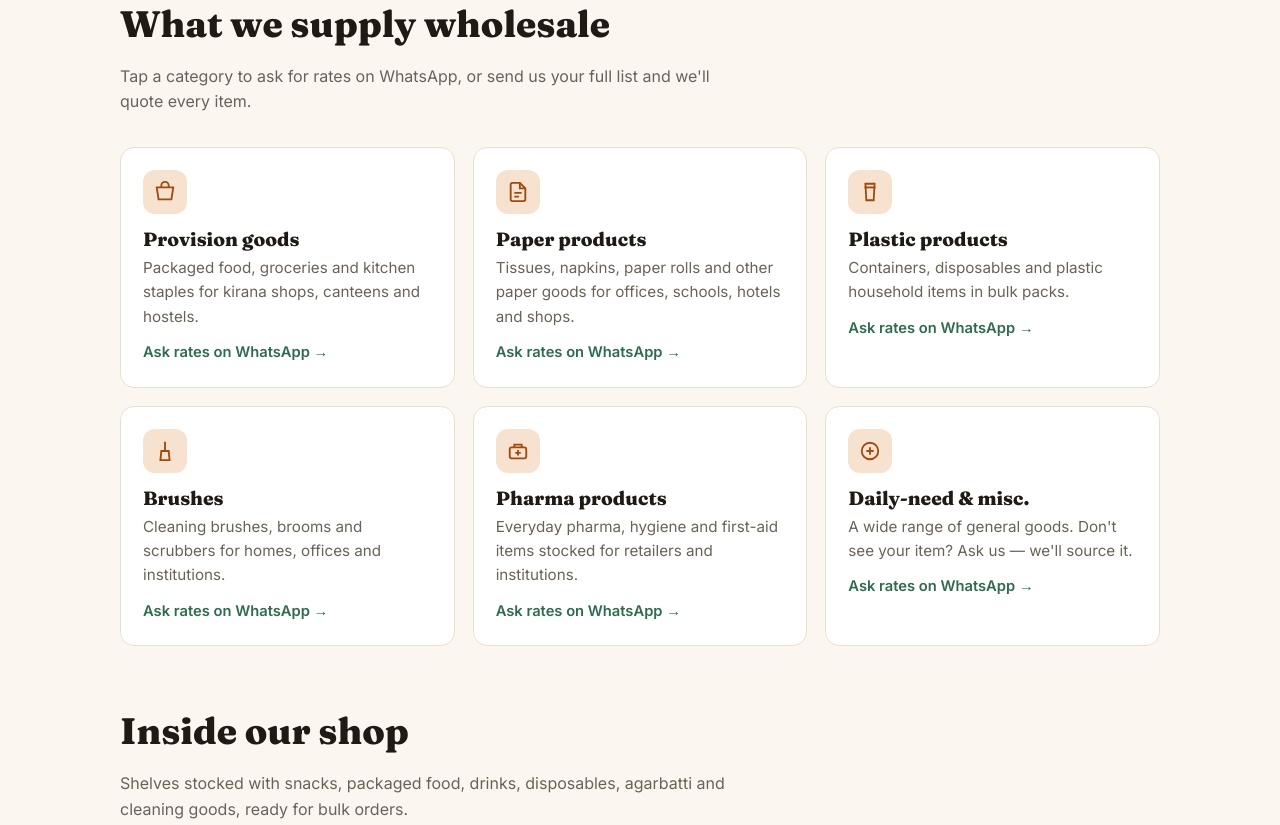
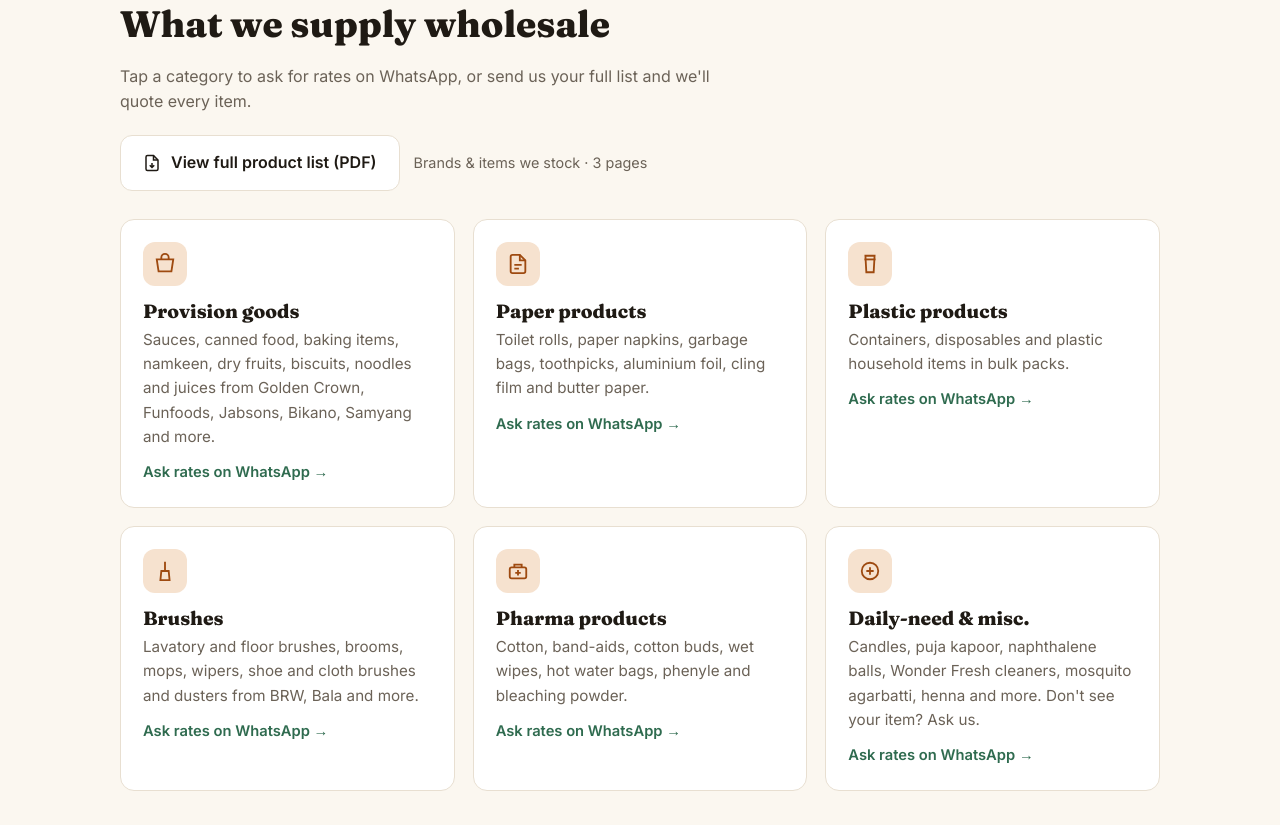
Before and after one commit to thedeskguy/shreeagarwalstores, a plain HTML site: page index.html in a window 1280 px wide. Shown: the part 894-1719 px from the top of the page. Drawn offline with Linux system fonts and the light colour scheme.

Commit message:
Add product list PDF, Instagram contact, real items in categories
Co-Authored-By: Claude Opus 5.5 <noreply@anthropic.com>

```diff
--- a/index.html
+++ b/index.html
@@ -78,7 +78,7 @@
     {"@type": "Question", "name": "Do you supply schools, colleges and offices?",
      "acceptedAnswer": {"@type": "Answer", "text": "Yes. We supply paper products, cleaning and hygiene items, plastic goods and daily-need items to schools, colleges, offices and other institutions, with GST bills."}},
     {"@type": "Question", "name": "How do I get a price list?",
-     "acceptedAnswer": {"@type": "Answer", "text": "Send your requirement on WhatsApp to 69002 85203 or 70029 79830 and we will share current wholesale rates."}}
+     "acceptedAnswer": {"@type": "Answer", "text": "See our product list (PDF) on this page for the brands and items we stock, then send your requirement on WhatsApp to 69002 85203 or 70029 79830 and we will share current wholesale rates."}}
   ]
 }
 </script>
@@ -144,6 +144,8 @@
   /* who we serve */
   .serve{background:var(--ink);color:#f3ece2}
   .serve .sub{color:#c9bfb2}
+  .plist{display:flex;flex-wrap:wrap;align-items:center;gap:8px 14px;margin:-12px 0 28px}
+  .plist span{color:var(--muted);font-size:.9rem}
   .pills{display:flex;flex-wrap:wrap;gap:10px}
   .pill{border:1px solid #4a4238;border-radius:999px;padding:10px 18px;font-weight:500}
 
@@ -276,17 +278,21 @@
     <div class="wrap">
       <h2>What we supply wholesale</h2>
       <p class="sub">Tap a category to ask for rates on WhatsApp, or send us your full list and we'll quote every item.</p>
+      <p class="plist"><a class="btn btn-call" href="product-list.pdf" target="_blank" rel="noopener">
+        <svg width="18" height="18" viewBox="0 0 24 24" fill="none" stroke="currentColor" stroke-width="2" aria-hidden="true"><path d="M14 2H6a2 2 0 0 0-2 2v16a2 2 0 0 0 2 2h12a2 2 0 0 0 2-2V8z"/><path d="M14 2v6h6M12 12v6M9 15l3 3 3-3"/></svg>
+        View full product list (PDF)
+      </a><span>Brands &amp; items we stock · 3 pages</span></p>
       <div class="grid">
         <a class="cat" href="https://wa.me/916900285203?text=Hi%20Shree%20Agarwal%20Stores%2C%20please%20share%20wholesale%20rates%20for%20Provision%20goods%3A%20" target="_blank" rel="noopener">
           <div class="ic"><svg width="22" height="22" viewBox="0 0 24 24" fill="none" stroke="currentColor" stroke-width="2"><path d="M3 7h18l-2 13H5L3 7z"/><path d="M8 7V5a4 4 0 0 1 8 0v2"/></svg></div>
           <h3>Provision goods</h3>
-          <p>Packaged food, groceries and kitchen staples for kirana shops, canteens and hostels.</p>
+          <p>Sauces, canned food, baking items, namkeen, dry fruits, biscuits, noodles and juices from Golden Crown, Funfoods, Jabsons, Bikano, Samyang and more.</p>
           <span class="ask">Ask rates on WhatsApp →</span>
         </a>
         <a class="cat" href="https://wa.me/916900285203?text=Hi%20Shree%20Agarwal%20Stores%2C%20please%20share%20wholesale%20rates%20for%20Paper%20products%3A%20" target="_blank" rel="noopener">
           <div class="ic"><svg width="22" height="22" viewBox="0 0 24 24" fill="none" stroke="currentColor" stroke-width="2"><path d="M14 2H6a2 2 0 0 0-2 2v16a2 2 0 0 0 2 2h12a2 2 0 0 0 2-2V8z"/><path d="M14 2v6h6M8 13h8M8 17h5"/></svg></div>
           <h3>Paper products</h3>
-          <p>Tissues, napkins, paper rolls and other paper goods for offices, schools, hotels and shops.</p>
+          <p>Toilet rolls, paper napkins, garbage bags, toothpicks, aluminium foil, cling film and butter paper.</p>
           <span class="ask">Ask rates on WhatsApp →</span>
         </a>
         <a class="cat" href="https://wa.me/916900285203?text=Hi%20Shree%20Agarwal%20Stores%2C%20please%20share%20wholesale%20rates%20for%20Plastic%20products%3A%20" target="_blank" rel="noopener">
@@ -298,19 +304,19 @@
         <a class="cat" href="https://wa.me/916900285203?text=Hi%20Shree%20Agarwal%20Stores%2C%20please%20share%20wholesale%20rates%20for%20Brushes%3A%20" target="_blank" rel="noopener">
           <div class="ic"><svg width="22" height="22" viewBox="0 0 24 24" fill="none" stroke="currentColor" stroke-width="2"><path d="M12 2v10M8 12h8l1 10H7l1-10z"/></svg></div>
           <h3>Brushes</h3>
-          <p>Cleaning brushes, brooms and scrubbers for homes, offices and institutions.</p>
+          <p>Lavatory and floor brushes, brooms, mops, wipers, shoe and cloth brushes and dusters from BRW, Bala and more.</p>
           <span class="ask">Ask rates on WhatsApp →</span>
         </a>
         <a class="cat" href="https://wa.me/916900285203?text=Hi%20Shree%20Agarwal%20Stores%2C%20please%20share%20wholesale%20rates%20for%20Pharma%20products%3A%20" target="_blank" rel="noopener">
           <div class="ic"><svg width="22" height="22" viewBox="0 0 24 24" fill="none" stroke="currentColor" stroke-width="2"><rect x="3" y="8" width="18" height="12" rx="2"/><path d="M8 8V5h8v3M12 11v6M9 14h6"/></svg></div>
           <h3>Pharma products</h3>
-          <p>Everyday pharma, hygiene and first-aid items stocked for retailers and institutions.</p>
+          <p>Cotton, band-aids, cotton buds, wet wipes, hot water bags, phenyle and bleaching powder.</p>
           <span class="ask">Ask rates on WhatsApp →</span>
         </a>
         <a class="cat" href="https://wa.me/916900285203?text=Hi%20Shree%20Agarwal%20Stores%2C%20please%20share%20wholesale%20rates%20for%20Daily-need%20%26%20misc.%3A%20" target="_blank" rel="noopener">
           <div class="ic"><svg width="22" height="22" viewBox="0 0 24 24" fill="none" stroke="currentColor" stroke-width="2"><circle cx="12" cy="12" r="9"/><path d="M12 8v8M8 12h8"/></svg></div>
           <h3>Daily-need &amp; misc.</h3>
-          <p>A wide range of general goods. Don't see your item? Ask us — we'll source it.</p>
+          <p>Candles, puja kapoor, naphthalene balls, Wonder Fresh cleaners, mosquito agarbatti, henna and more. Don't see your item? Ask us.</p>
           <span class="ask">Ask rates on WhatsApp →</span>
         </a>
       </div>
@@ -399,6 +405,8 @@
             <dd>Shree Agarwal Stores<br>Bhagwati Bhawan, Near BSNL Telephone Exchange<br>Dibrugarh, Assam 786001</dd>
             <dt>Call / WhatsApp</dt>
             <dd><a href="tel:+916900285203">+91 69002 85203</a><br><a href="tel:+917002979830">+91 70029 79830</a></dd>
+            <dt>Instagram</dt>
+            <dd><a href="https://www.instagram.com/shreeagarwalstores/" target="_blank" rel="noopener">@shreeagarwalstores</a></dd>
             <dt>Hours</dt>
             <dd>Monday – Saturday, 9:00 AM – 8:00 PM <span class="status" data-status hidden></span></dd>
           </dl>
@@ -415,7 +423,7 @@
       <details><summary>Where is Shree Agarwal Stores located?</summary><p>We are at Bhagwati Bhawan, near the BSNL Telephone Exchange, Dibrugarh, Assam. Enter through the blue Bhagwati Bhawan gate; our shop is inside the compound.</p></details>
       <details><summary>Do you sell only in bulk?</summary><p>We are a wholesale shop, so our best rates are on bulk and carton quantities. Call or WhatsApp us with your list and quantities for a quote.</p></details>
       <details><summary>Do you supply schools, colleges and offices?</summary><p>Yes. We supply paper products, cleaning and hygiene items, plastic goods and daily-need items to schools, colleges, offices and other institutions, with GST bills.</p></details>
-      <details><summary>How do I get a price list?</summary><p>Send your requirement on WhatsApp to 69002 85203 or 70029 79830 and we will share current wholesale rates.</p></details>
+      <details><summary>How do I get a price list?</summary><p>See our product list (PDF) on this page for the brands and items we stock, then send your requirement on WhatsApp to 69002 85203 or 70029 79830 and we will share current wholesale rates.</p></details>
     </div>
   </section>
 </main>
```
Also changed, not shown: 2 other files.
